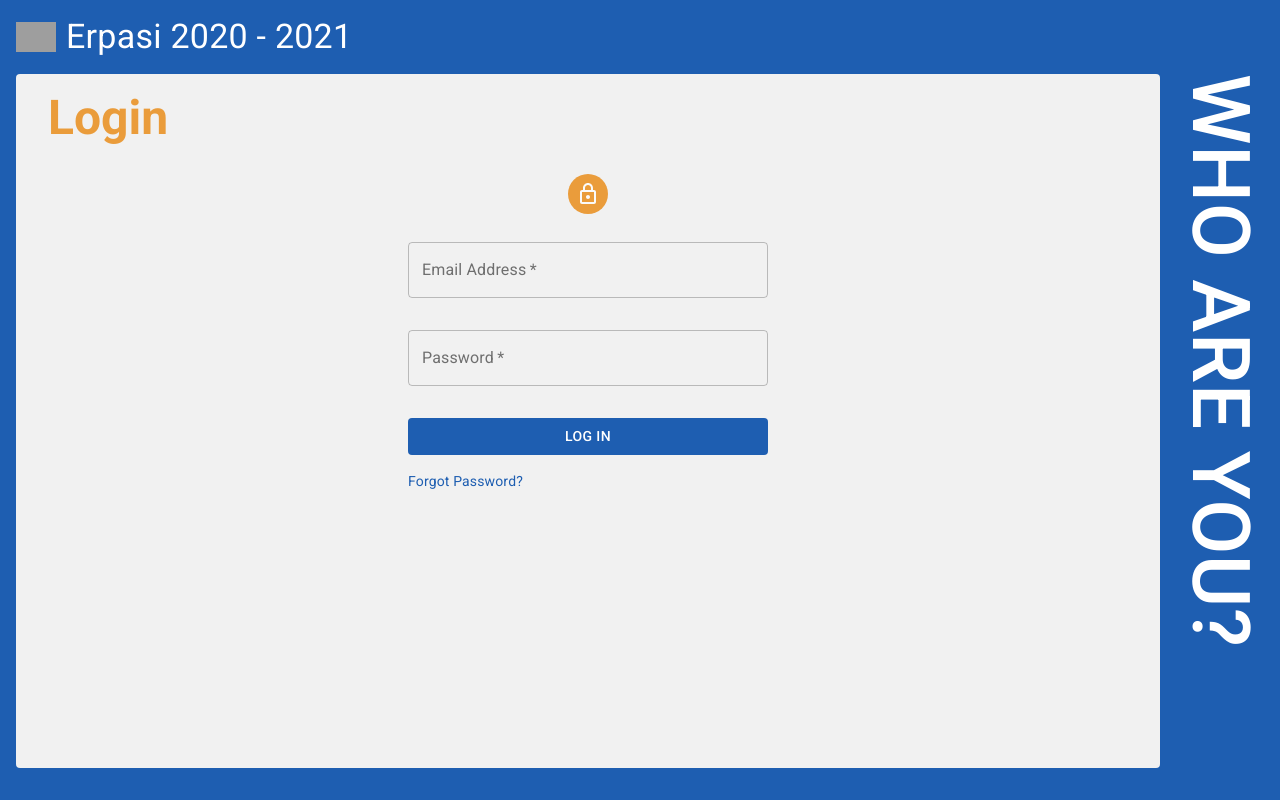
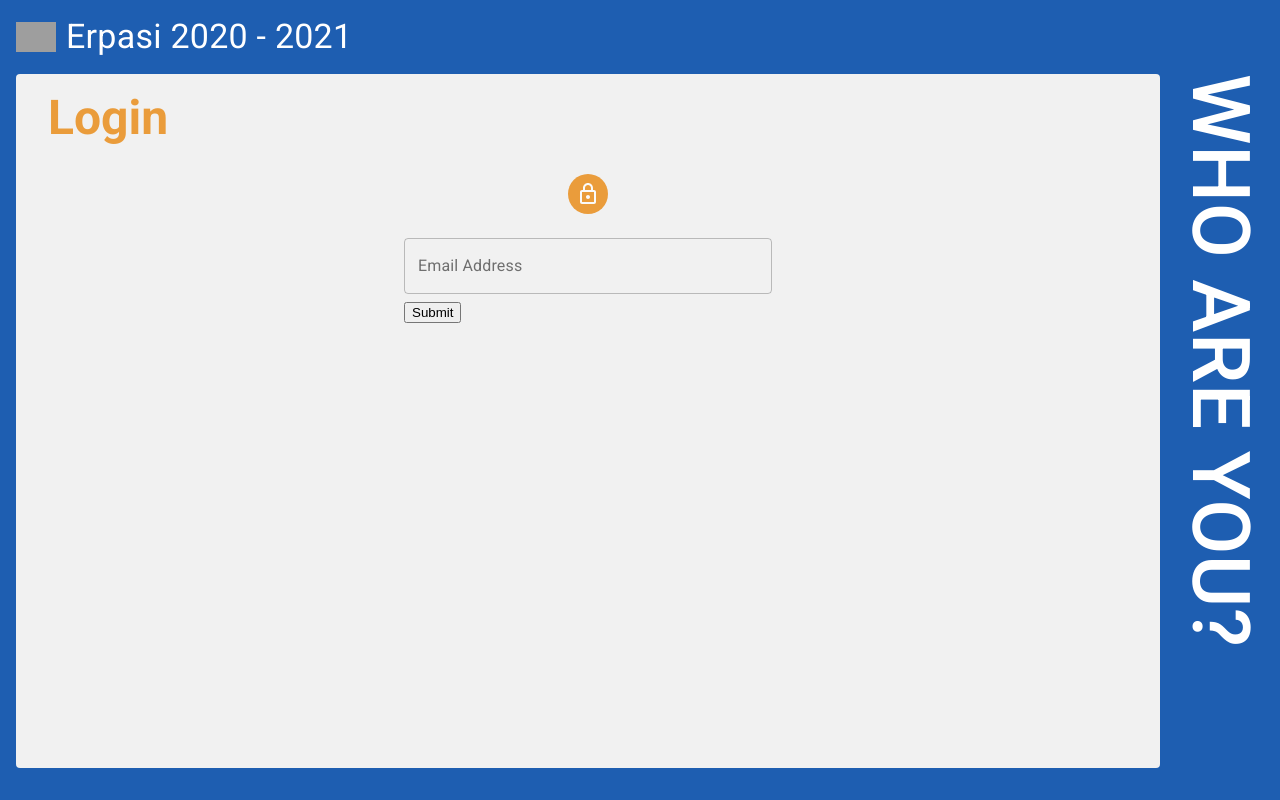
Before and after one commit to willemverbuyst/sb-client, a React (Create React App) app: page /login in a window 1280 px wide. Built offline with nearby package versions, Linux system fonts and the light colour scheme; no server answers; grey boxes are pictures that could not be loaded.

Commit message:
Set up form validation

```diff
--- a/package.json
+++ b/package.json
@@ -31,6 +31,7 @@
     "react": "^17.0.2",
     "react-chartjs-2": "^2.11.1",
     "react-dom": "^17.0.2",
+    "react-hook-form": "^7.12.2",
     "react-redux": "^7.2.2",
     "react-router-dom": "^5.2.0",
     "react-scripts": "4.0.0",
--- a/src/Pages/Login/LoginForm.tsx
+++ b/src/Pages/Login/LoginForm.tsx
@@ -1,6 +1,8 @@
-import { Link } from '@material-ui/core';
+import { Grid, TextField, Theme } from '@material-ui/core';
+import { makeStyles } from '@material-ui/core/styles';
 import LockOutlinedIcon from '@material-ui/icons/LockOutlined';
 import React, { ReactElement, useState } from 'react';
+import { SubmitHandler, useForm } from 'react-hook-form';
 import { useDispatch } from 'react-redux';
 
 import AvatarIconComponent from '../../Components/Avatar/AvatarIcon';
@@ -12,12 +14,38 @@ import * as HISTORY from '../../history';
 import { ILogInCredentials } from '../../models/credentials.model';
 import { userLogIn } from '../../store/user/action-creators';
 
+const useStyles = makeStyles((theme: Theme) => ({
+  paper: {
+    marginTop: theme.spacing(2),
+    marginBottom: theme.spacing(2),
+    display: 'flex',
+    flexDirection: 'column',
+    alignItems: 'center',
+  },
+  form: {
+    width: '100%', // Fix IE 11 issue.
+    marginTop: theme.spacing(1),
+  },
+}));
+
+type Inputs = {
+  email: string;
+  exampleRequired: string;
+};
+
 const LoginForm: React.FC = (): ReactElement => {
+  const classes = useStyles();
   const dispatch = useDispatch();
   const [logInCredentials, setLogInCredentials] = useState<ILogInCredentials>({
     email: '',
     password: '',
   });
+  const {
+    register,
+    handleSubmit,
+    formState: { errors },
+  } = useForm<Inputs>();
+  const onSubmit: SubmitHandler<Inputs> = (data) => console.log(data);
 
   const submitForm = (event: React.MouseEvent<HTMLButtonElement>): void => {
     event.preventDefault();
@@ -35,37 +63,63 @@ const LoginForm: React.FC = (): ReactElement => {
     });
 
   return (
-    <FormContainer
-      inputFields={
-        <>
-          <AvatarIconComponent icon={<LockOutlinedIcon />} />
-          <TextFieldComponent
-            id="email"
-            label="Email Address"
-            value={logInCredentials.email}
-            onChange={updateLoginCredentials}
-          />
-          <PasswordFieldComponent
-            id="password"
-            label="Password"
-            value={logInCredentials.password}
-            onChange={updateLoginCredentials}
-          />
-        </>
-      }
-      submitButton={
-        <SubmitButtonComponent
-          caption="LOG IN"
-          color="primary"
-          handleClick={submitForm}
-        />
-      }
-      link={
-        <Link href="#" onClick={HISTORY.gotoForgotPassword}>
-          Forgot Password?
-        </Link>
-      }
-    />
+    <Grid container justify="center">
+      <Grid item xs={12} sm={8} md={6} lg={4} className={classes.paper}>
+        <form className={classes.form} onSubmit={handleSubmit(onSubmit)}>
+          <Grid container spacing={1}>
+            <AvatarIconComponent icon={<LockOutlinedIcon />} />
+            <TextField
+              variant="outlined"
+              margin="normal"
+              // required
+              fullWidth
+              // id="email"
+              label="Email Address"
+              // value={logInCredentials.email}
+              // onChange={updateLoginCredentials}
+              {...register('email', { required: true })}
+            />
+            {errors.email && <span>This field is required</span>}
+
+            {/* <input {...register('exampleRequired', { required: true })} />
+            {errors.exampleRequired && <span>This field is required</span>} */}
+            <input type="submit" />
+          </Grid>
+        </form>
+      </Grid>
+    </Grid>
+
+    // <FormContainer
+    //   inputFields={
+    //     <>
+    //       <AvatarIconComponent icon={<LockOutlinedIcon />} />
+    //       <TextFieldComponent
+    //         id="email"
+    //         label="Email Address"
+    //         value={logInCredentials.email}
+    //         onChange={updateLoginCredentials}
+    //       />
+    //       <PasswordFieldComponent
+    //         id="password"
+    //         label="Password"
+    //         value={logInCredentials.password}
+    //         onChange={updateLoginCredentials}
+    //       />
+    //     </>
+    //   }
+    //   submitButton={
+    //     <SubmitButtonComponent
+    //       caption="LOG IN"
+    //       color="primary"
+    //       handleClick={submitForm}
+    //     />
+    //   }
+    //   link={
+    //     <Link href="#" onClick={HISTORY.gotoForgotPassword}>
+    //       Forgot Password?
+    //     </Link>
+    //   }
+    // />
   );
 };
 
```
Also changed, not shown: 1 other file (tests, documents, lock files or other folders).
